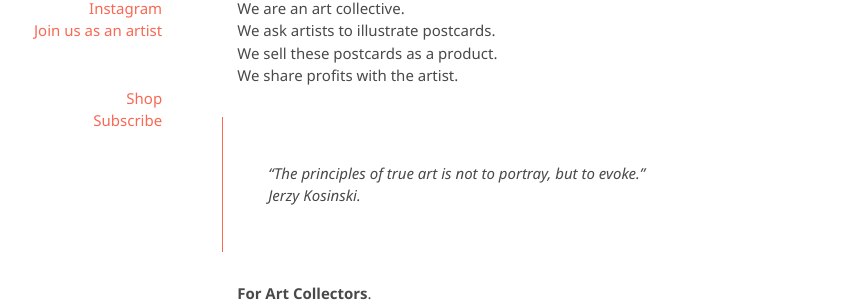
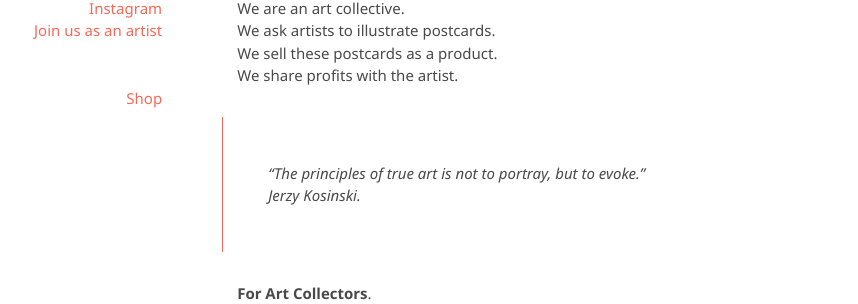
Before and after one commit to kvshvlin/yourmailproject, a Jekyll site: the page built from index.md, in a window 1280 px wide and 900 px high. Shown: the part 296-600 px from the top of the window, without its empty margins (191-1049 px from the left). Built offline with Jekyll 4.4.1, drawn with Linux system fonts in a browser that asks for light colours; our own code applies the rules of GitHub Pages for plain Markdown files.

Commit message:
Update default.html

```diff
--- a/_layouts/default.html
+++ b/_layouts/default.html
@@ -20,8 +20,7 @@
           <a href="https://yourmailproject.typeform.com/to/krhWpQJZ" target="_blank">Join us as an artist</a>
         </p>
         <p>
-          <a href="https://www.gumroad.com/yourmailproject" target="_blank">Shop</a><br>
-          <a href="https://kvshvlin.github.io/yourmailproject/subscribe.html">Subscribe</a>
+          <a href="https://www.gumroad.com/yourmailproject" target="_blank">Shop</a>
         </p>
       </div>
     </header>
```
